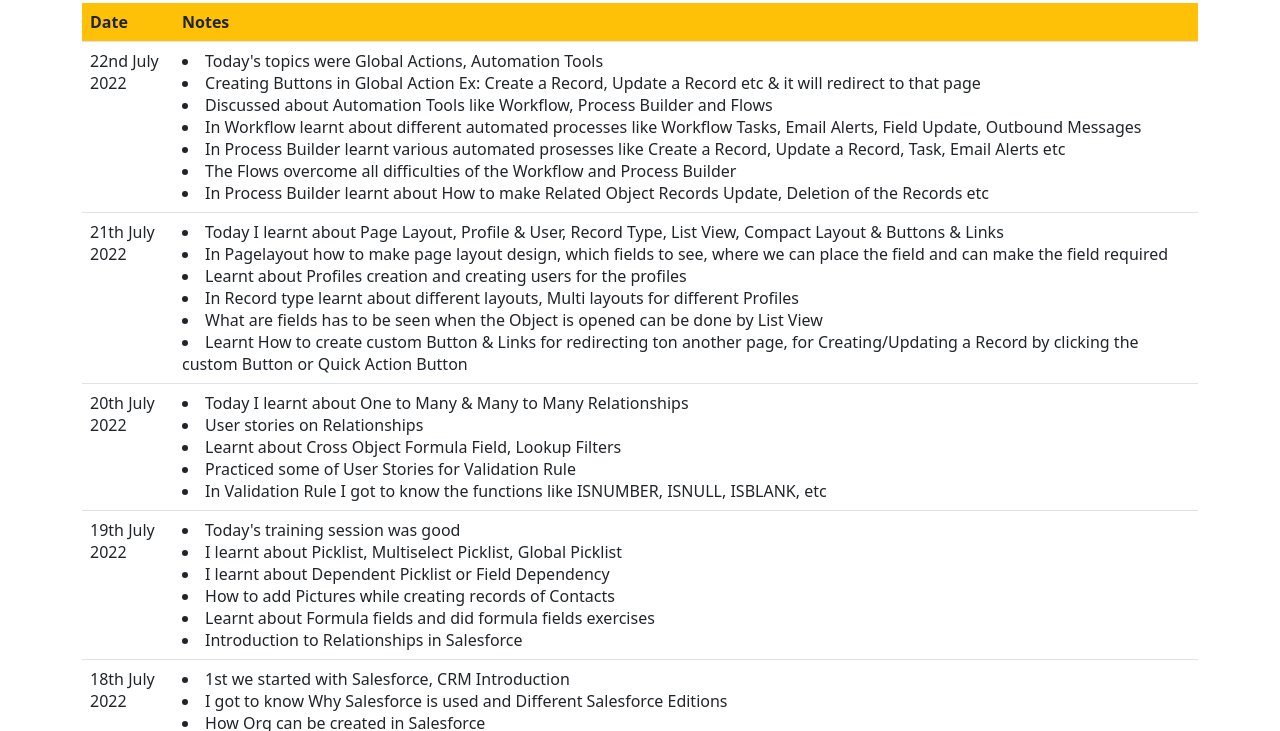
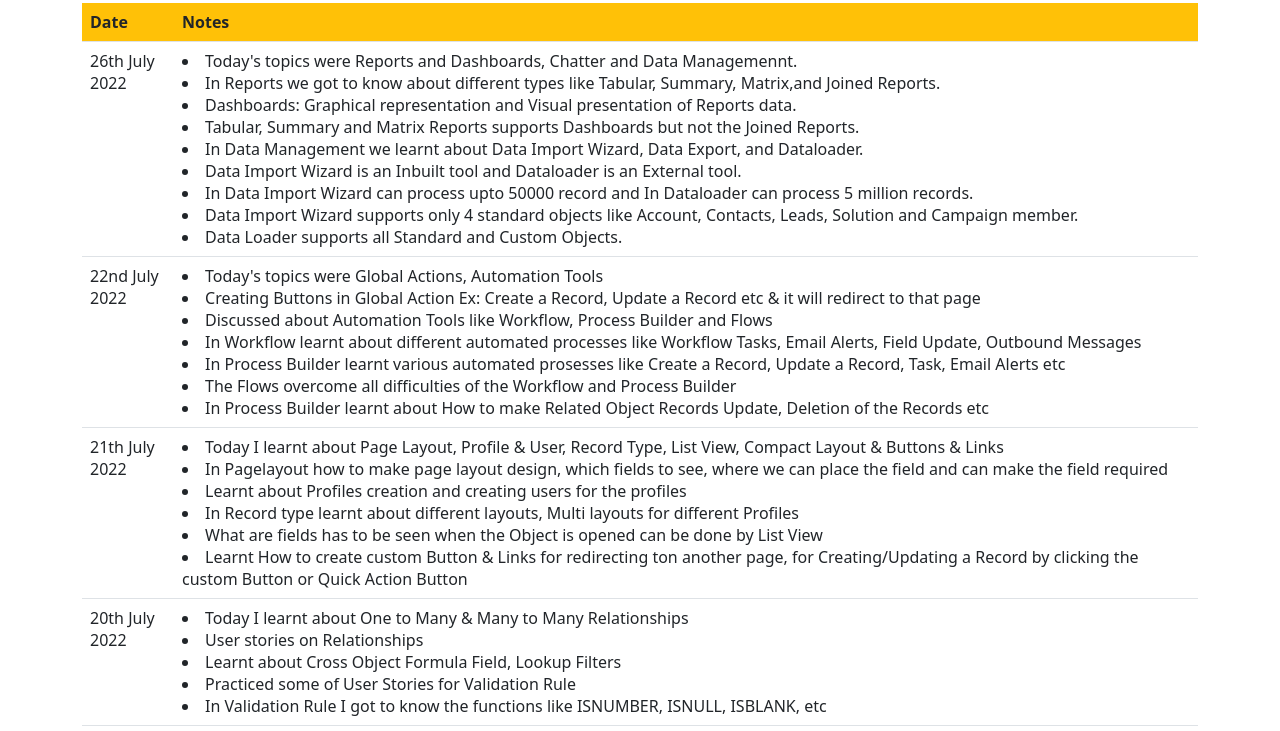
Before and after one commit to basavaraj-mrk/basavaraj-mrk, a plain HTML site: page Journal.html in a window 1280 px wide. Shown: the part 53-784 px from the top of the page. Drawn offline with nearby package versions, Linux system fonts and the light colour scheme.

Commit message:
Updated on 26th July

```diff
--- a/Journal.html
+++ b/Journal.html
@@ -15,6 +15,21 @@
                     </tr>
                 </thead>
                 <tbody>
+
+					<tr>
+                        <td>26th July 2022</td>
+                        <td>
+                            <li>Today's topics were Reports and Dashboards, Chatter and Data Managemennt.</li>
+                            <li>In Reports we got to know about different types like Tabular, Summary, Matrix,and Joined Reports.</li>
+							<li>Dashboards: Graphical representation and Visual presentation of Reports data.</li>
+							<li>Tabular, Summary and Matrix Reports supports Dashboards but not the Joined Reports.</li>
+							<li>In Data Management we learnt about Data Import Wizard, Data Export, and Dataloader.</li>
+							<li>Data Import Wizard is an Inbuilt tool and Dataloader is an External tool.</li>
+							<li>In Data Import Wizard can process upto 50000 record and In Dataloader can process 5 million records.</li>
+							<li>Data Import Wizard supports only 4 standard objects like Account, Contacts, Leads, Solution and Campaign member.</li>
+							<li>Data Loader supports all Standard and Custom Objects.</li>
+                        </td>
+                    </tr>
 
 					<tr>
                         <td>22nd July 2022</td>
```
